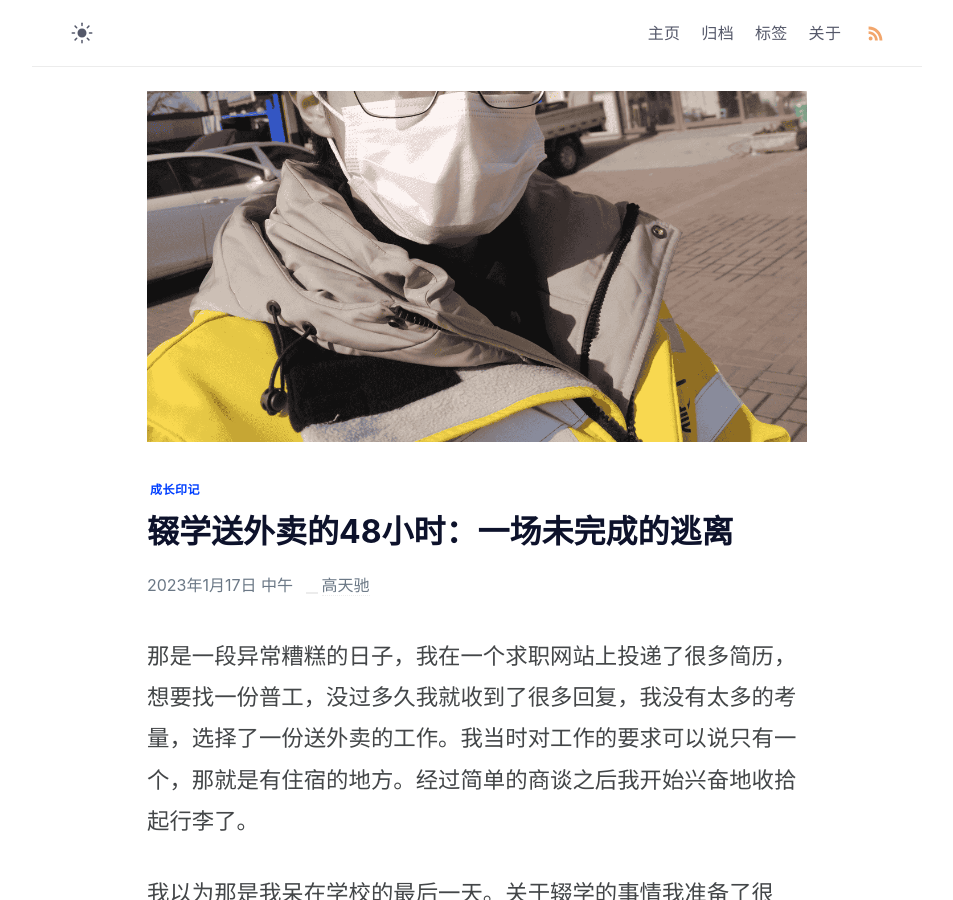
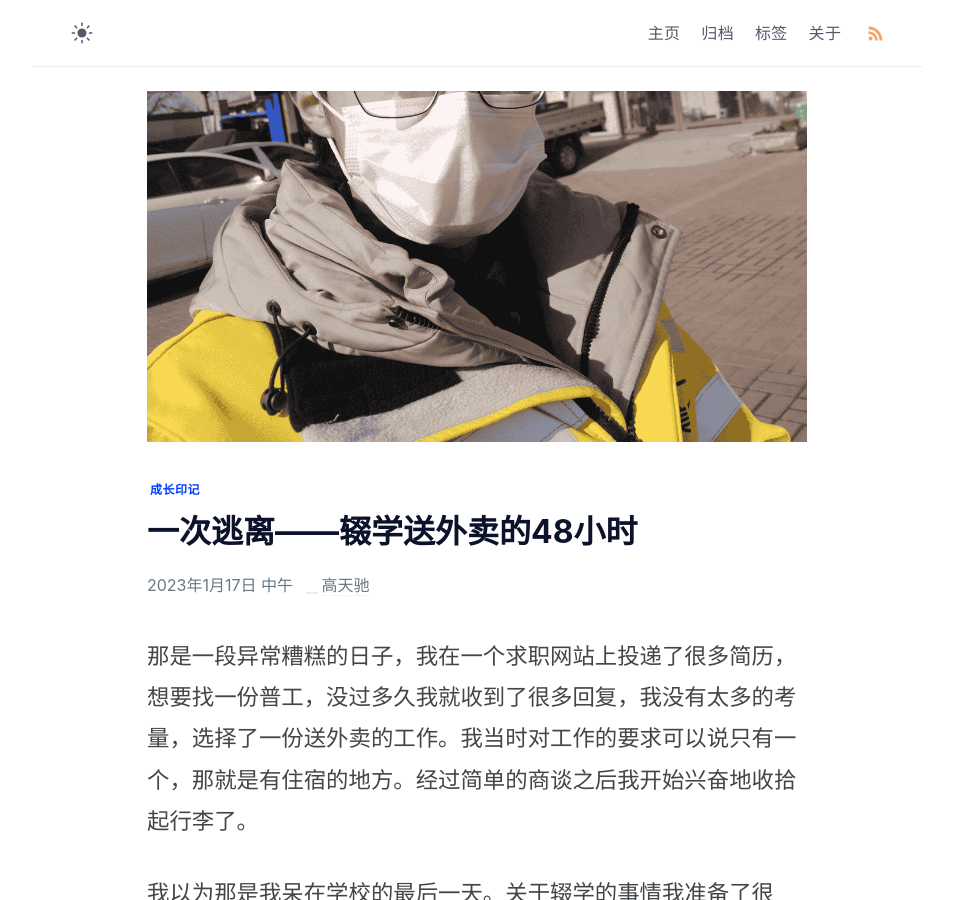
Before and after one commit to gaotianchi/gaotianchi.github.io, a Jekyll site: the page built from _posts/2023-01-17-48-hours-as-a-delivery-rider-an-unfinished-escape.md, in a window 1280 px wide and 900 px high. Shown: the whole window, without its empty margins (163-1116 px from the left). Built offline with Jekyll 4.4.1, drawn with Linux system fonts in a browser that asks for light colours; comment, search, counter and statistics services are not loaded.

Commit message:
vault backup: 2025-05-08 13:05:30

```diff
--- a/_posts/2023-01-17-48-hours-as-a-delivery-rider-an-unfinished-escape.md
+++ b/_posts/2023-01-17-48-hours-as-a-delivery-rider-an-unfinished-escape.md
@@ -10,11 +10,11 @@ description: 我曾以为辍学去送外卖是逃离束缚的方式。在短暂
 excerpt_only: false
 image: /assets/img/hours-as-a-delivery-rider-an-unfinished-escape/cover.png
 layout: post
-modifiedAt: 2025-05-08 12:43:47
+modifiedAt: 2025-05-08 13:04:50
 showImage: true
 tags:
   - 成长印记
-title: 辍学送外卖的48小时：一场未完成的逃离
+title: 一次逃离——辍学送外卖的48小时
 views: 1
 ---
 
```
Also changed, not shown: _posts/2023-12-23-random-thoughts-on-blogs-food-and-friends.md (+1 -1 lines), _posts/2024-03-03-first-impressions-at-weihaishan-primary-school.md (+1 -1 lines).
